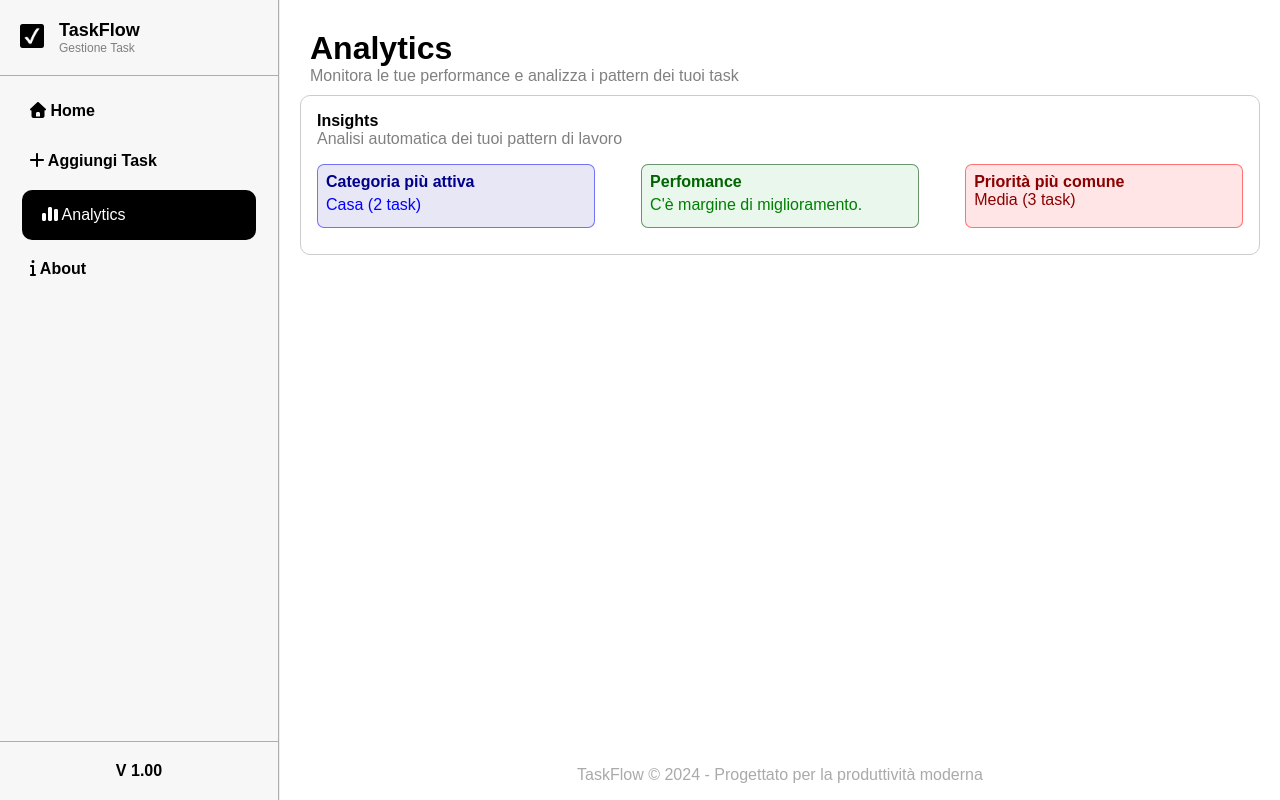
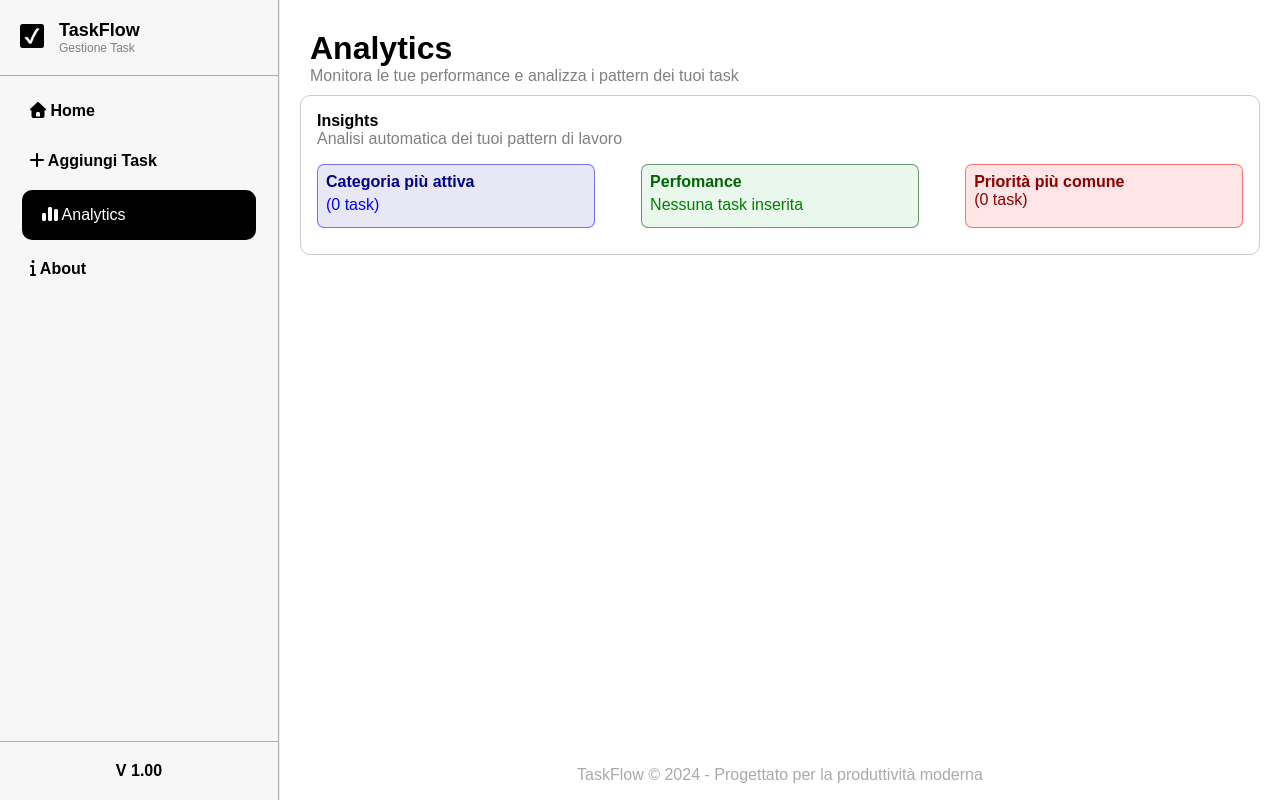
Before and after one commit to Figetto7/TaskFlow, a React (Vite) app: page /analytics in a window 1280 px wide. Built offline with nearby package versions, Linux system fonts and the light colour scheme.

Commit message:
Added Pie Char Packat and Finalized Insights

```diff
--- a/package.json
+++ b/package.json
@@ -13,6 +13,7 @@
     "@fortawesome/free-regular-svg-icons": "^7.0.0",
     "@fortawesome/free-solid-svg-icons": "^7.0.0",
     "@fortawesome/react-fontawesome": "^0.2.3",
+    "@mui/x-charts": "^8.9.2",
     "react": "^19.1.0",
     "react-dom": "^19.1.0",
     "react-hook-form": "^7.62.0",
--- a/src/Insights/Insights.jsx
+++ b/src/Insights/Insights.jsx
@@ -1,16 +1,24 @@
 import styles from './Insights.module.css'
 import React from 'react'
 import InsightsDescription from "../InsightDescription/InsightDescription"
+import { getMostActiveCategory, getMostActivePriority, getPerfomanceText } from "../../utils";
+import { useTaskContext } from "../TaskContext";
+
+
 
 export default function Insights () {
+  const { tasks } = useTaskContext();
+  const mostActiveCategory = React.useMemo(() => getMostActiveCategory(tasks), [tasks]);
+  const mostActivePriority = React.useMemo(() => getMostActivePriority(tasks), [tasks]);
+  const perfomanceText = React.useMemo(() => getPerfomanceText(tasks), [tasks]);
   return (
     <div className={styles.InsightsContainer}>
       <h2>Insights</h2>
       <p className={styles.InsightsSubtitle}>Analisi automatica dei tuoi pattern di lavoro</p>
       <div className={styles.InsightsDescriptionContainer}>
-        <InsightsDescription className={styles.InsightsDescription} type="blue" title="Categoria più attiva"  description="Casa (2 task)"/>
-        <InsightsDescription className={styles.InsightsDescription} type="green" title="Perfomance" description="C'è margine di miglioramento."/>
-        <InsightsDescription className={styles.InsightsDescription} type="red" title="Priorità più comune" description="Media (3 task)"/>
+        <InsightsDescription className={styles.InsightsDescription} type="blue" title="Categoria più attiva"  description={`${mostActiveCategory[0]} (${mostActiveCategory[1]} task)`}/>
+        <InsightsDescription className={styles.InsightsDescription} type="green" title="Perfomance" description={perfomanceText}/>
+        <InsightsDescription className={styles.InsightsDescription} type="red" title="Priorità più comune" description={`${mostActivePriority[0]} (${mostActivePriority[1]} task)`}/>
       </div>
     </div>
   )
--- a/utils.js
+++ b/utils.js
@@ -56,5 +56,55 @@ function getFilteredTasks(tasks, priorityFilter, statusFilter, searchFilter) {
     return matchesPriority && matchesStatus && matchesSearch;
   });
 }
-export { getCurrentDate, getPriorityColor, getExpiredText, getTaskStyle, getFilteredTasks, formatDate };
+
+function getMostActiveCategory(tasks) {
+  if (!tasks || tasks.length === 0) {
+    return ["", 0];
+  }
+  const categoryCount = tasks.reduce((acc, task) => {
+    acc[task.category] = (acc[task.category] || 0) + 1;
+    return acc;
+  }, {});
+
+  return Object.entries(categoryCount).reduce((max, current) => {
+    return current[1] > max[1] ? current : max;
+  }, ["", 0]);
+}
+
+function getMostActivePriority(tasks) {
+  if (!tasks || tasks.length === 0) {
+    return ["", 0];
+  }
+  const priorityCount = tasks.reduce((acc, task) => {
+    acc[task.priority] = (acc[task.priority] || 0) + 1;
+    return acc;
+  }, {});
+
+  return Object.entries(priorityCount).reduce((max, current) => {
+    return current[1] > max[1] ? current : max;
+  }, ["", 0]);
+}
+
+function getPerfomanceText(tasks) {
+  if (tasks.length === 0) return "Nessuna task inserita";
+  const completed = tasks.filter(task => task.isCompleted).length;
+  const percent = (completed / tasks.length) * 100;
+  if (percent === 0){
+    return "Zero task completate. Si parte da zero."
+  } else if (percent <= 25){
+    return "Poco fatto, ma ce la puoi fare."
+  } else if (percent <= 50){
+    return "Metà strada, non mollare."
+  } else if (percent < 100){
+    return "Quasi lì, tieni duro."
+  } else if (percent === 100){
+    return "Fatto! Complimenti."
+  } else {
+    return "Dai ce la puoi fare"
+  }
+}
+
+export { getCurrentDate, getPriorityColor, getExpiredText,
+        getTaskStyle, getFilteredTasks, formatDate, getMostActiveCategory,
+        getMostActivePriority, getPerfomanceText };
 import styles from "./src/Task/Task.module.css";
```
Also changed, not shown: 1 other file (tests, documents, lock files or other folders).
